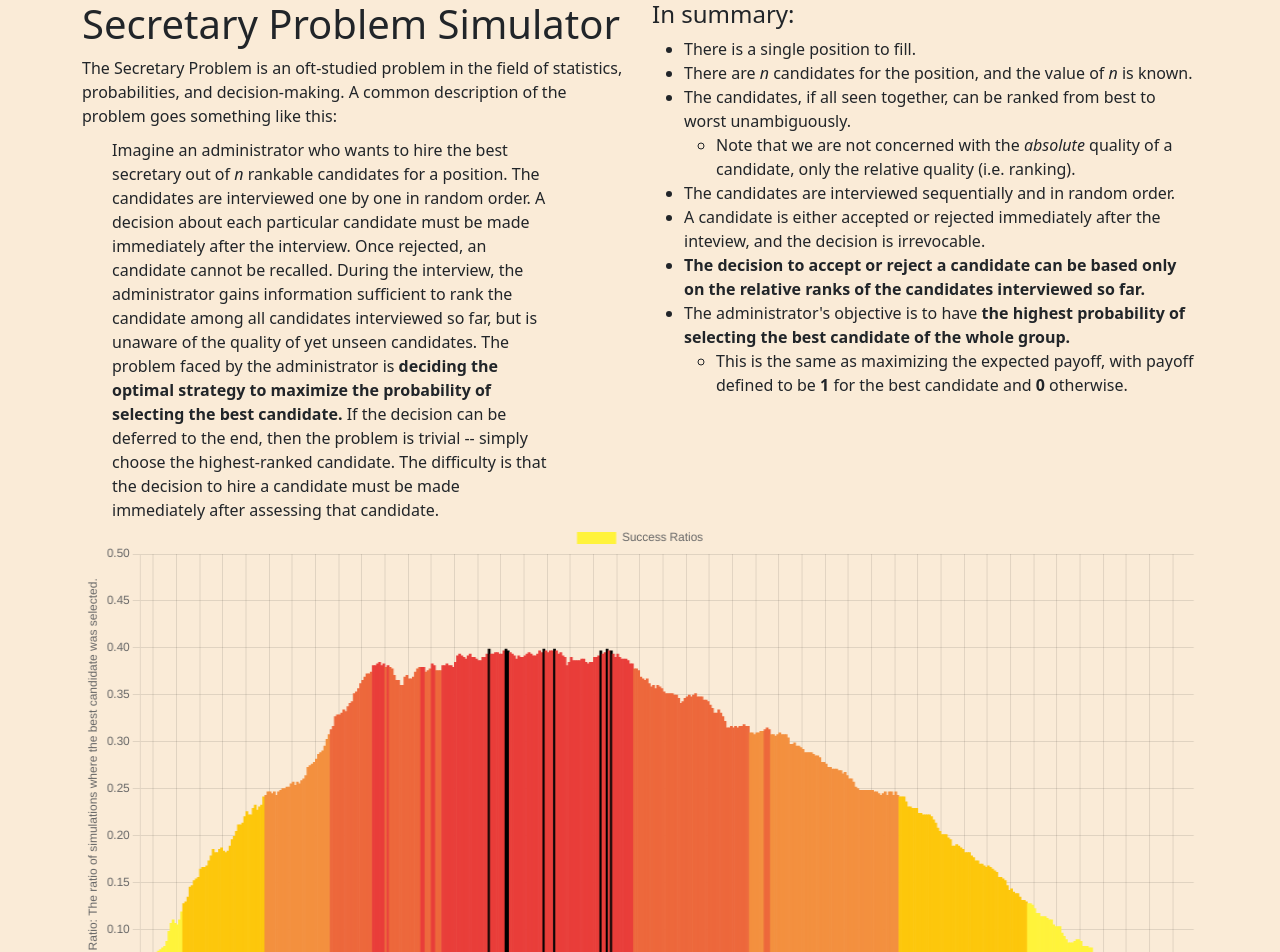
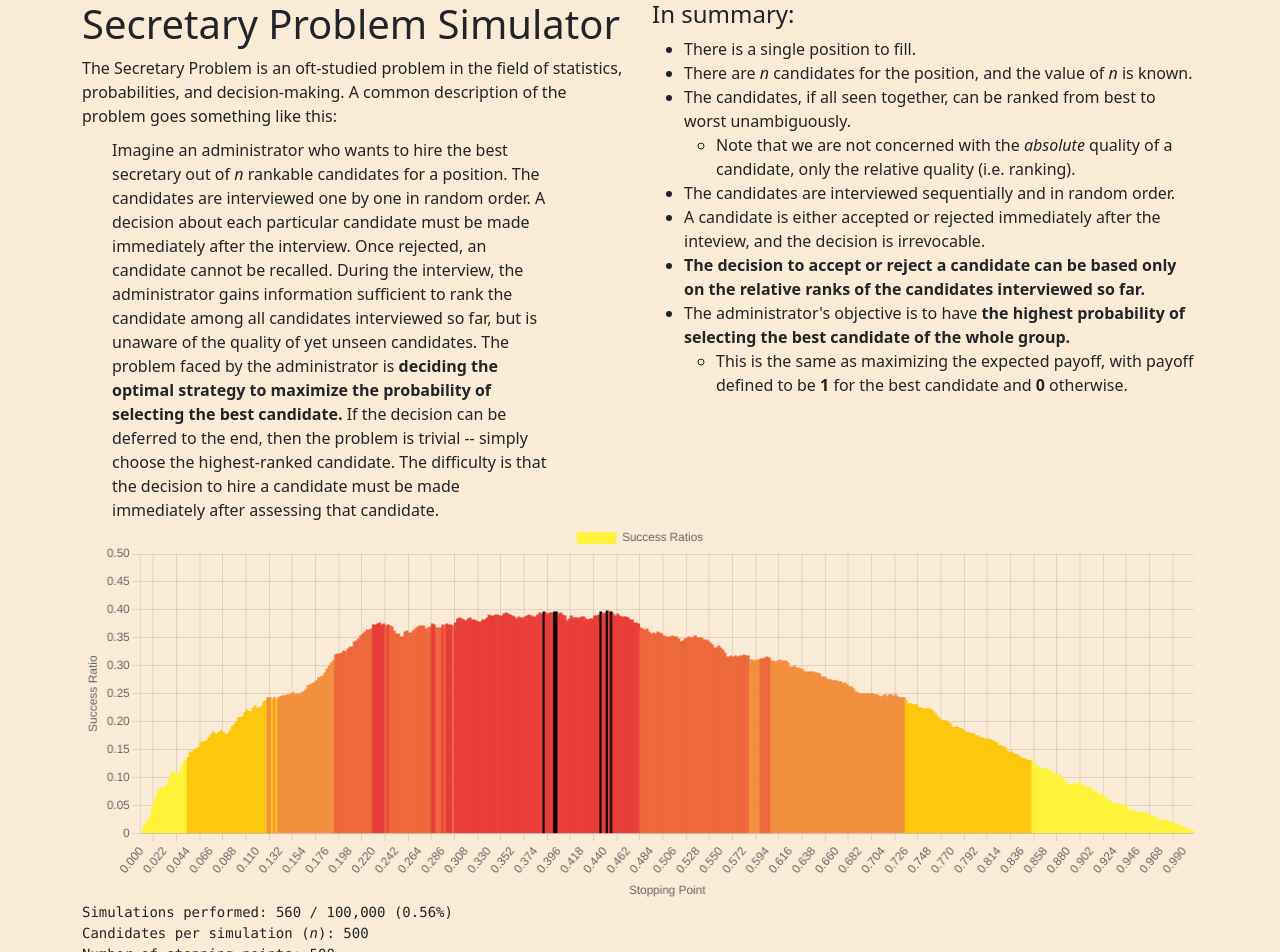
Before and after one commit to jduffey/secretary-problem, a React (Create React App) app: page / in a window 1280 px wide. Shown: the top 952 px of the page. Built offline with nearby package versions, Linux system fonts and the light colour scheme.

Commit message:
Add useEffect to SimulationManager to force a re-render of the chart when the window size is changed (chart was not expanding when the window expanded)

```diff
--- a/src/components/SimulationChart.jsx
+++ b/src/components/SimulationChart.jsx
@@ -8,18 +8,19 @@ export const SimulationChart = ({ chartData }) => (
     <Bar
         data={chartData}
         options={{
+            aspectRatio: 3,
             scales: {
                 x: {
                     type: "category",
                     title: {
                         display: true,
-                        text: "Stopping Point: The ratio of candidates interviewed before allowing a selection to be made.",
+                        text: "Stopping Point",
                     },
                 },
                 y: {
                     title: {
                         display: true,
-                        text: "Success Ratio: The ratio of simulations where the best candidate was selected.",
+                        text: "Success Ratio",
                     },
                     min: 0,
                     max: 0.5,
--- a/src/components/SimulationManager.jsx
+++ b/src/components/SimulationManager.jsx
@@ -8,6 +8,7 @@ import { SimulationStats } from "./SimulationStats";
 export const SimulationManager = ({ numCandidates, numStoppingPoints, numSimulations, colorScheme }) => {
     const [chartData, setChartData] = useState({});
     const [simulationCount, setSimulationCount] = useState(0);
+    const [windowWidth, setWindowWidth] = useState(window.innerWidth);
 
     const STOPPING_POINTS = Array.from({ length: numStoppingPoints }, (_, i) => i / numStoppingPoints);
 
@@ -26,6 +27,20 @@ export const SimulationManager = ({ numCandidates, numStoppingPoints, numSimulat
 
         return currentSuccessCount / (currentSimulations + 1);
     };
+
+    useEffect(() => {
+        // We're using this effect to force a re-render of the chart when the window is resized
+        // Previously, the chart would shrink properly but would not expand when the window was made larger
+        const handleWindowResize = () => {
+            setWindowWidth(window.innerWidth);
+        };
+
+        window.addEventListener('resize', handleWindowResize);
+
+        return () => {
+            window.removeEventListener('resize', handleWindowResize);
+        };
+    }, []);
 
     useEffect(() => {
         const msDelayBetweenSimulations = 10;
@@ -72,6 +87,7 @@ export const SimulationManager = ({ numCandidates, numStoppingPoints, numSimulat
             <Row>
                 {chartData.labels && chartData.datasets &&
                     <SimulationChart
+                        key={windowWidth}
                         chartData={chartData}
                     />
                 }
```
